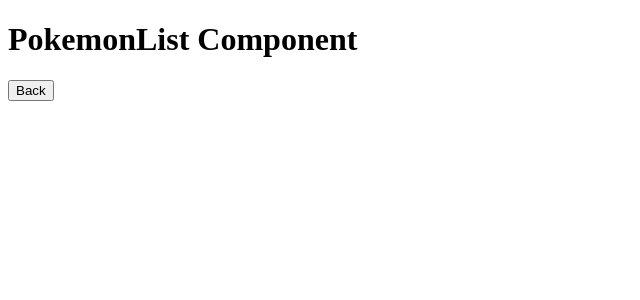
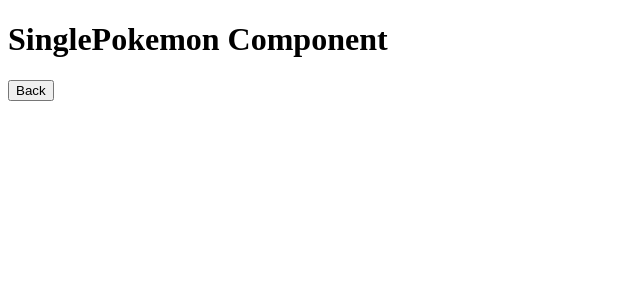
Before and after one commit to dane-hoffman/PokemonApp, a React (Vite) app: page / in a window 1280 px wide. Shown: the top 300 px of the page, without its empty margins (0-640 px from the left). Built offline with nearby package versions, Linux system fonts and the light colour scheme.

Commit message:
'Back' button inside 'SingPokemon' component >>> 'PokemonList' component; USE STATE MODE/SETMODE = USESTATE...SAVED MY LIFE..

```diff
--- a/src/App.jsx
+++ b/src/App.jsx
@@ -4,12 +4,12 @@
 import CreatePokemon from './components/CreatePokemon';
 
 function App() {
-  const [mode, setMode] = useState ('pokemonList')
+  const [mode, setMode] = useState ('singlePokemon')
 
   return (
     <>
  {mode === 'pokemonList' && <PokemonList/>}
- {mode === 'singlePokemon' && <SinglePokemon/>}
+ {mode === 'singlePokemon' && <SinglePokemon setMode={setMode}/>}
  {mode === 'createPokemon' && <CreatePokemon/>}
     </>
 
--- a/src/components/PokemonList.jsx
+++ b/src/components/PokemonList.jsx
@@ -8,7 +8,6 @@
     return(
         <>
         <h1>PokemonList Component</h1>
-        <button>Back</button>
         </>
     )
 }
--- a/src/components/SinglePokemon.jsx
+++ b/src/components/SinglePokemon.jsx
@@ -1,9 +1,13 @@
 import React from 'react';
 
-function SinglePokemon(){
+const handleBackClick = (setMode) =>{
+    setMode('pokemonList')
+   }
+function SinglePokemon({setMode}){
     return (
         <>
         <h1>SinglePokemon Component</h1>
+        <button onClick={() => handleBackClick(setMode)}>Back</button>
         </>
     )
 
```
